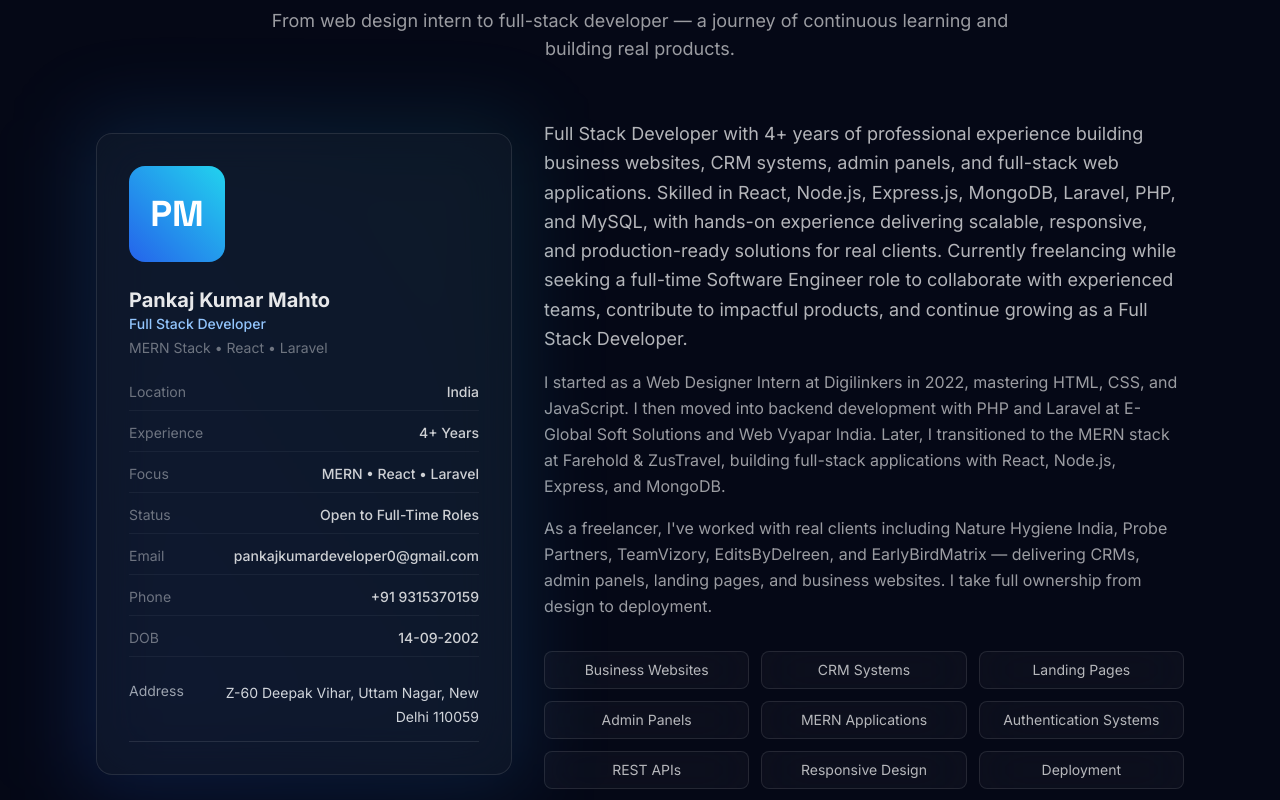
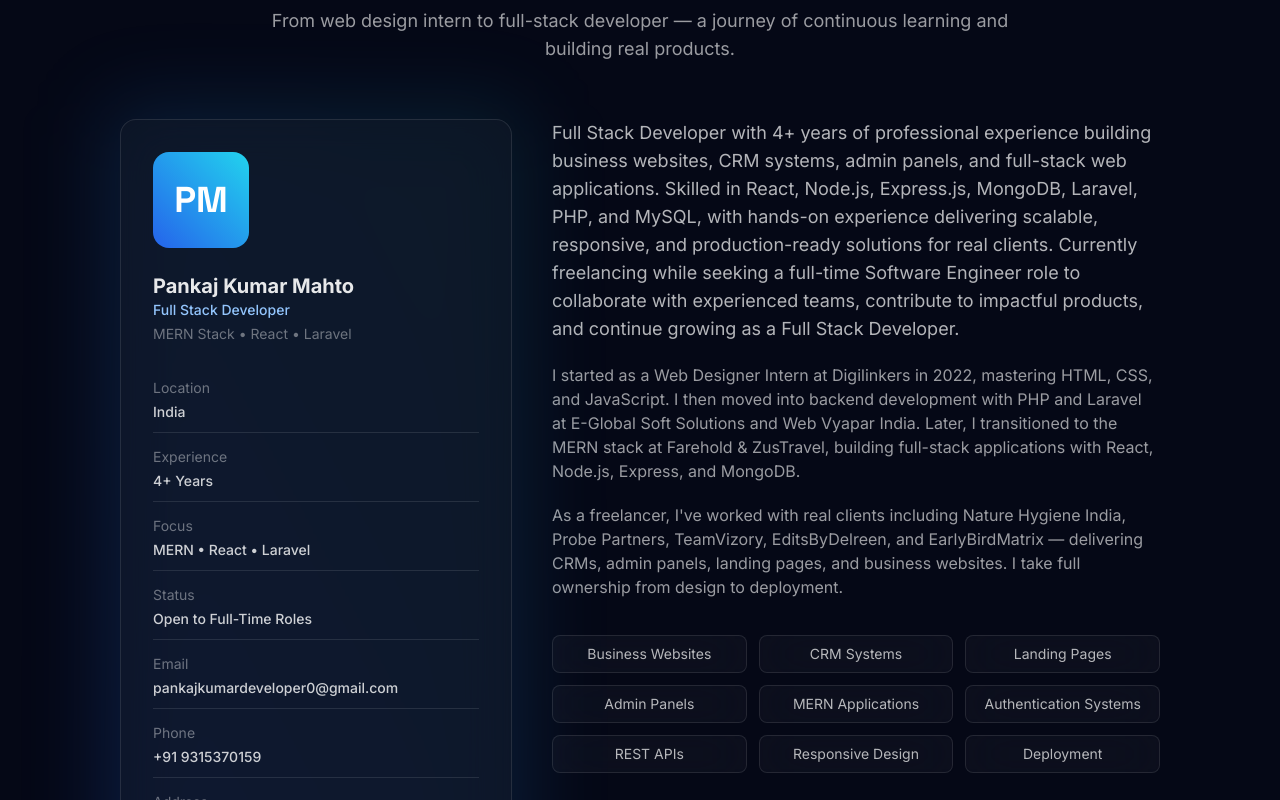
Before and after one commit to pankajvitaldeveloper/pankaj-portfolio, a React (Vite) app: page / in a window 1280 px wide. Shown: the part 1100-1900 px from the top of the page. Built offline with nearby package versions, Linux system fonts and the light colour scheme.

Commit message:
about correct it 2

```diff
--- a/src/components/sections/About.jsx
+++ b/src/components/sections/About.jsx
@@ -5,81 +5,93 @@ import { fadeIn, staggerContainer } from "../../animations/variants";
 
 export default function About() {
   return (
-    <section id="about" className="relative section-pad py-24">
-      <div className="max-w-6xl mx-auto">
+    <section id="about" className="relative section-pad py-16 sm:py-20 lg:py-24">
+      <div className="max-w-6xl mx-auto px-4 sm:px-6">
         <SectionHeading
           eyebrow="About Me"
-          title={<>Who is <span className="gradient-text">Pankaj Kumar Mahto?</span></>}
+          title={
+            <>
+              Who is <span className="gradient-text">Pankaj Kumar Mahto?</span>
+            </>
+          }
           subtitle="From web design intern to full-stack developer — a journey of continuous learning and building real products."
         />
 
-        <div className="grid lg:grid-cols-5 gap-8 items-center">
+        <div className="grid grid-cols-1 lg:grid-cols-5 gap-8 lg:gap-10 items-start">
+          {/* Left Card */}
           <motion.div
             variants={fadeIn("left", 0, 0.6)}
             initial="hidden"
             whileInView="show"
             viewport={{ once: true }}
-            className="lg:col-span-2"
+            className="lg:col-span-2 w-full"
           >
             <div className="relative">
-              <div className="absolute -inset-4 bg-gradient-to-tr from-primary-600/20 to-accent-cyan/10 rounded-3xl blur-2xl" />
-              <div className="relative glass-card p-8">
-                <div className="w-24 h-24 rounded-2xl bg-gradient-to-tr from-primary-600 to-accent-cyan flex items-center justify-center text-4xl font-bold font-display text-white mb-6">
+              <div className="absolute -inset-3 sm:-inset-4 bg-gradient-to-tr from-primary-600/20 to-accent-cyan/10 rounded-3xl blur-2xl" />
+              <div className="relative glass-card p-5 sm:p-6 md:p-8">
+                <div className="w-20 h-20 sm:w-24 sm:h-24 rounded-2xl bg-gradient-to-tr from-primary-600 to-accent-cyan flex items-center justify-center text-3xl sm:text-4xl font-bold font-display text-white mb-5 sm:mb-6">
                   PM
                 </div>
-                <h3 className="text-xl font-bold">{profile.name}</h3>
+
+                <h3 className="text-lg sm:text-xl font-bold break-words">{profile.name}</h3>
                 <p className="text-primary-300 text-sm font-medium">{profile.role}</p>
                 <p className="text-white/40 text-sm mt-1">{profile.tagline}</p>
 
-                <div className="mt-6 space-y-3 text-sm">
+                {/* Info rows – stack on very small screens, side-by-side on larger */}
+                <div className="mt-5 sm:mt-6 space-y-1 text-sm">
                   <Row label="Location" value={profile.location} />
                   <Row label="Experience" value="4+ Years" />
                   <Row label="Focus" value="MERN • React • Laravel" />
                   <Row label="Status" value="Open to Full-Time Roles" />
                   <Row label="Email" value={profile.email} />
                   <Row label="Phone" value={profile.phone} />
-  <Row label="DOB" value={profile.dob} />
-
-  <div className="flex items-start justify-between gap-6 py-3 border-b border-white/10">
-    <span className="text-gray-400 shrink-0">Address</span>
-    <span className="text-right text-gray-300 leading-6">
-      {profile.address}
-    </span>
+                  {/* Removed the wrong "Address" that was using profile.dob */}
+                  <Row label="Address" value={profile.address} multiline />
                 </div>
-</div>
-
-                {/* <a href={profile.resume} className="btn-primary w-full mt-6 text-sm">
-                  Download Resume
-                </a> */}
               </div>
             </div>
           </motion.div>
 
+          {/* Right Content */}
           <motion.div
             variants={staggerContainer(0.1)}
             initial="hidden"
             whileInView="show"
             viewport={{ once: true }}
-            className="lg:col-span-3 space-y-4"
+            className="lg:col-span-3 space-y-4 sm:space-y-5"
           >
-            <motion.p variants={fadeIn("up", 0)} className="text-lg text-white/70 leading-relaxed">
+            <motion.p
+              variants={fadeIn("up", 0)}
+              className="text-base sm:text-lg text-white/70 leading-relaxed"
+            >
               {profile.summary}
             </motion.p>
-            <motion.p variants={fadeIn("up", 0.1)} className="text-white/60 leading-relaxed">
+
+            <motion.p
+              variants={fadeIn("up", 0.1)}
+              className="text-sm sm:text-base text-white/60 leading-relaxed"
+            >
               I started as a Web Designer Intern at Digilinkers in 2022, mastering HTML, CSS, and
               JavaScript. I then moved into backend development with PHP and Laravel at E-Global
               Soft Solutions and Web Vyapar India. Later, I transitioned to the MERN stack at
               Farehold & ZusTravel, building full-stack applications with React, Node.js, Express,
               and MongoDB.
             </motion.p>
-            <motion.p variants={fadeIn("up", 0.2)} className="text-white/60 leading-relaxed">
+
+            <motion.p
+              variants={fadeIn("up", 0.2)}
+              className="text-sm sm:text-base text-white/60 leading-relaxed"
+            >
               As a freelancer, I've worked with real clients including Nature Hygiene India, Probe
               Partners, TeamVizory, EditsByDelreen, and EarlyBirdMatrix — delivering CRMs, admin
               panels, landing pages, and business websites. I take full ownership from design to
               deployment.
             </motion.p>
 
-            <motion.div variants={fadeIn("up", 0.3)} className="grid grid-cols-2 sm:grid-cols-3 gap-3 pt-4">
+            <motion.div
+              variants={fadeIn("up", 0.3)}
+              className="grid grid-cols-2 sm:grid-cols-3 gap-2 sm:gap-3 pt-2 sm:pt-4"
+            >
               {[
                 "Business Websites",
                 "CRM Systems",
@@ -91,7 +103,10 @@ export default function About() {
                 "Responsive Design",
                 "Deployment",
               ].map((item) => (
-                <div key={item} className="px-3 py-2 text-sm rounded-lg glass text-white/70 text-center">
+                <div
+                  key={item}
+                  className="px-2.5 py-2 sm:px-3 text-xs sm:text-sm rounded-lg glass text-white/70 text-center leading-snug"
+                >
                   {item}
                 </div>
               ))}
@@ -103,11 +118,21 @@ export default function About() {
   );
 }
 
-function Row({ label, value }) {
+function Row({ label, value, multiline = false }) {
   return (
-    <div className="flex justify-between border-b border-white/5 pb-2">
-      <span className="text-white/40">{label}</span>
-      <span className="text-white/80 font-medium">{value}</span>
+    <div
+      className={`flex flex-col xs:flex-row xs:items-start justify-between gap-1 xs:gap-4 py-2.5 border-b border-white/10 last:border-0 ${
+        multiline ? "items-start" : ""
+      }`}
+    >
+      <span className="text-white/40 shrink-0 text-xs sm:text-sm">{label}</span>
+      <span
+        className={`text-white/80 font-medium text-xs sm:text-sm text-left xs:text-right break-words ${
+          multiline ? "leading-relaxed" : ""
+        }`}
+      >
+        {value}
+      </span>
     </div>
   );
 }
--- a/src/components/sections/Contact.jsx
+++ b/src/components/sections/Contact.jsx
@@ -1,6 +1,6 @@
 import { useState } from "react";
 import { motion } from "framer-motion";
-import { Mail, Phone, Download, Send, CheckCircle2 } from "lucide-react";
+import { Mail, Phone, Send, CheckCircle2 } from "lucide-react";
 import { SiGithub } from "react-icons/si";
 import { FaLinkedin } from "react-icons/fa";
 import { profile } from "../../data/portfolio";
@@ -21,28 +21,54 @@ export default function Contact() {
   };
 
   const contactLinks = [
-    { icon: Mail, label: "Email", value: profile.email, href: `mailto:${profile.email}` },
-    { icon: Phone, label: "Phone", value: profile.phone, href: `tel:${profile.phone}` },
-    { icon: FaLinkedin, label: "LinkedIn", value: "Connect on LinkedIn", href: profile.linkedin },
-    { icon: SiGithub, label: "GitHub", value: "View my code", href: profile.github },
+    {
+      icon: Mail,
+      label: "Email",
+      value: profile.email,
+      href: `mailto:${profile.email}`,
+    },
+    {
+      icon: Phone,
+      label: "Phone",
+      value: profile.phone,
+      href: `tel:${profile.phone}`,
+    },
+    {
+      icon: FaLinkedin,
+      label: "LinkedIn",
+      value: "Connect on LinkedIn",
+      href: profile.linkedin,
+    },
+    {
+      icon: SiGithub,
+      label: "GitHub",
+      value: "View my code",
+      href: profile.github,
+    },
   ];
 
   return (
-    <section id="contact" className="relative section-pad py-24">
-      <div className="max-w-5xl mx-auto">
+    <section id="contact" className="relative section-pad py-16 sm:py-20 lg:py-24">
+      <div className="max-w-5xl mx-auto px-4 sm:px-6">
         <SectionHeading
           eyebrow="Contact"
-          title={<>Let's <span className="gradient-text">Work Together</span></>}
+          title={
+            <>
+              Let's <span className="gradient-text">Work Together</span>
+            </>
+          }
           subtitle="Have a project in mind or a role to fill? I'd love to hear from you."
         />
 
-        <div className="grid lg:grid-cols-2 gap-8">
+        {/* Stack on mobile → 2 columns on lg */}
+        <div className="grid grid-cols-1 lg:grid-cols-2 gap-6 sm:gap-8">
+          {/* Contact Links */}
           <motion.div
             variants={fadeIn("left", 0, 0.6)}
             initial="hidden"
             whileInView="show"
             viewport={{ once: true }}
-            className="space-y-4"
+            className="space-y-3 sm:space-y-4"
           >
             {contactLinks.map((link) => (
               <a
@@ -50,65 +76,78 @@ export default function Contact() {
                 href={link.href}
                 target={link.href.startsWith("http") ? "_blank" : undefined}
                 rel="noreferrer"
-                className="flex items-center gap-4 glass-card p-4 hover:border-primary-500/30 transition-colors group"
+                className="flex items-center gap-3 sm:gap-4 glass-card p-3.5 sm:p-4 hover:border-primary-500/30 transition-colors group"
               >
-                <div className="p-3 rounded-xl bg-primary-500/10 text-primary-300 group-hover:scale-110 transition-transform">
-                  <link.icon className="w-5 h-5" />
+                <div className="p-2.5 sm:p-3 rounded-xl bg-primary-500/10 text-primary-300 group-hover:scale-110 transition-transform shrink-0">
+                  <link.icon className="w-4 h-4 sm:w-5 sm:h-5" />
                 </div>
-                <div>
-                  <p className="text-xs text-white/40 uppercase tracking-wider">{link.label}</p>
-                  <p className="text-sm font-medium text-white/80">{link.value}</p>
+                <div className="min-w-0 flex-1">
+                  <p className="text-[10px] sm:text-xs text-white/40 uppercase tracking-wider">
+                    {link.label}
+                  </p>
+                  <p className="text-sm font-medium text-white/80 truncate sm:whitespace-normal break-all">
+                    {link.value}
+                  </p>
                 </div>
               </a>
             ))}
-
-            {/* <a href={profile.resume} className="btn-primary w-full">
-              <Download className="w-4 h-4" /> Download Resume
-            </a> */}
           </motion.div>
 
+          {/* Contact Form */}
           <motion.form
             variants={fadeIn("right", 0, 0.6)}
             initial="hidden"
             whileInView="show"
             viewport={{ once: true }}
             onSubmit={handleSubmit}
-            className="glass-card p-6 space-y-4"
+            className="glass-card p-5 sm:p-6 space-y-4"
           >
             <div>
-              <label className="block text-sm font-medium text-white/70 mb-2">Name</label>
+              <label className="block text-sm font-medium text-white/70 mb-1.5 sm:mb-2">
+                Name
+              </label>
               <input
                 type="text"
                 required
                 value={form.name}
                 onChange={(e) => setForm({ ...form, name: e.target.value })}
-                className="w-full px-4 py-3 rounded-xl bg-white/5 border border-white/10 focus:border-primary-500/50 focus:outline-none text-white placeholder-white/30 transition-colors"
+                className="w-full px-3.5 sm:px-4 py-2.5 sm:py-3 rounded-xl bg-white/5 border border-white/10 focus:border-primary-500/50 focus:outline-none text-white placeholder-white/30 transition-colors text-sm sm:text-base"
                 placeholder="Your name"
               />
             </div>
+
             <div>
-              <label className="block text-sm font-medium text-white/70 mb-2">Email</label>
+              <label className="block text-sm font-medium text-white/70 mb-1.5 sm:mb-2">
+                Email
+              </label>
               <input
                 type="email"
                 required
                 value={form.email}
                 onChange={(e) => setForm({ ...form, email: e.target.value })}
-                className="w-full px-4 py-3 rounded-xl bg-white/5 border border-white/10 focus:border-primary-500/50 focus:outline-none text-white placeholder-white/30 transition-colors"
+                className="w-full px-3.5 sm:px-4 py-2.5 sm:py-3 rounded-xl bg-white/5 border border-white/10 focus:border-primary-500/50 focus:outline-none text-white placeholder-white/30 transition-colors text-sm sm:text-base"
                 placeholder="you@example.com"
               />
             </div>
+
             <div>
-              <label className="block text-sm font-medium text-white/70 mb-2">Message</label>
+              <label className="block text-sm font-medium text-white/70 mb-1.5 sm:mb-2">
+                Message
+              </label>
               <textarea
                 required
                 rows={4}
                 value={form.message}
                 onChange={(e) => setForm({ ...form, message: e.target.value })}
-                className="w-full px-4 py-3 rounded-xl bg-white/5 border border-white/10 focus:border-primary-500/50 focus:outline-none text-white placeholder-white/30 transition-colors resize-none"
+                className="w-full px-3.5 sm:px-4 py-2.5 sm:py-3 rounded-xl bg-white/5 border border-white/10 focus:border-primary-500/50 focus:outline-none text-white placeholder-white/30 transition-colors resize-none text-sm sm:text-base"
                 placeholder="Tell me about your project or role..."
               />
             </div>
-            <button type="submit" className="btn-primary w-full">
+
+            <button
+              type="submit"
+              className="btn-primary w-full text-sm sm:text-base py-2.5 sm:py-3"
+            >
               {sent ? (
                 <>
                   <CheckCircle2 className="w-4 h-4" /> Message Sent!
```
Lines whose indentation alone changed are shown as unchanged.
